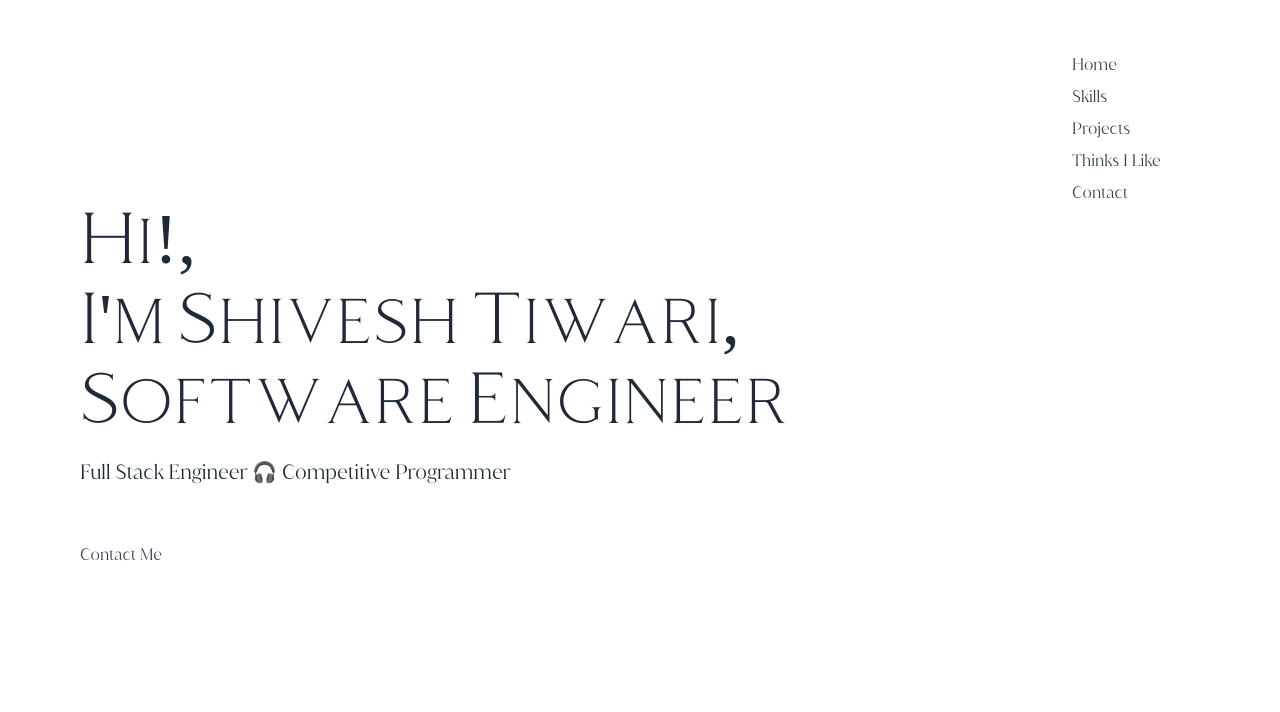
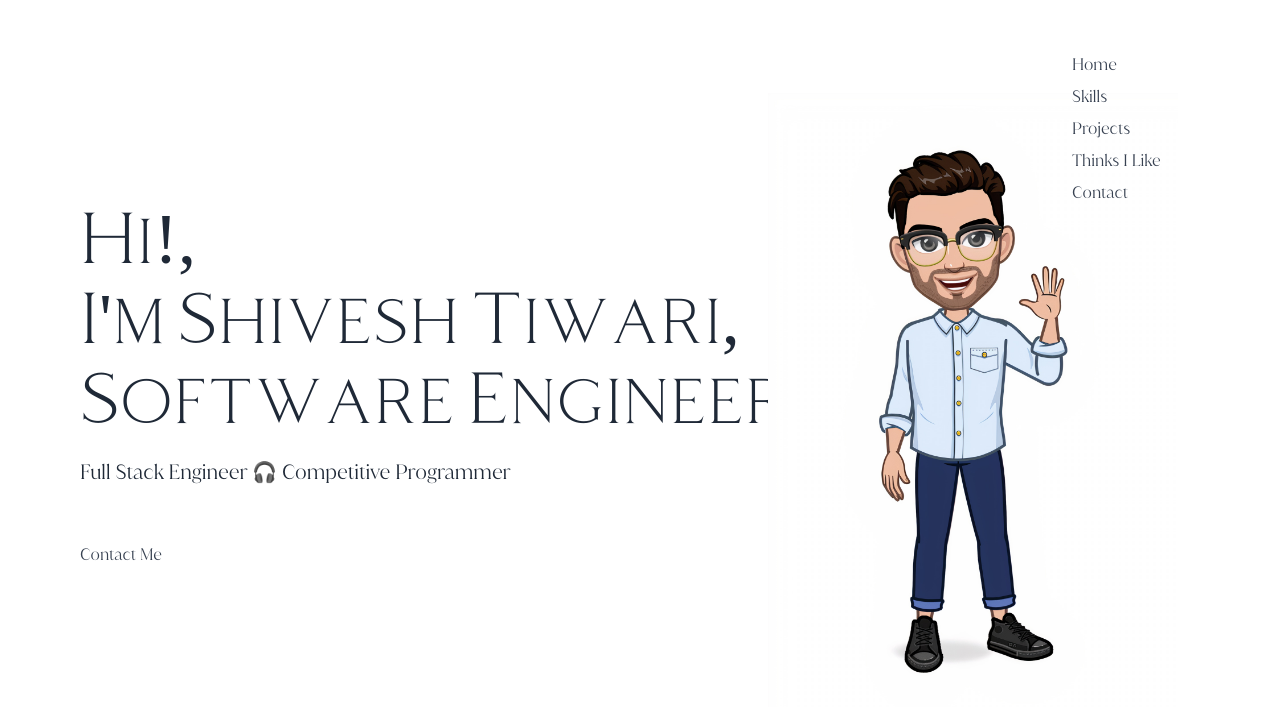
Before and after one commit to Sonkar-Shreya/portfolio, a React (Create React App) app: page / in a window 1280 px wide. Shown: the top 712 px of the page. Built offline with nearby package versions, Linux system fonts and the light colour scheme.

Commit message:
working on project details page

```diff
--- a/src/App.js
+++ b/src/App.js
@@ -1,15 +1,11 @@
 import React from 'react';
 import PageRoutes from './routes'
 import './App.css'
-import {
-  Navbar,
-} from './container/components/'
 import { ToastContainer } from 'react-toastify';
 
 function App() {
   return (
     <div className='fullScreenContainer relative '>
-      <Navbar />
       <PageRoutes />
       <ToastContainer />
     </div>
--- a/src/container/components/landing/NameSection.js
+++ b/src/container/components/landing/NameSection.js
@@ -1,72 +1,79 @@
 import React, { createRef } from 'react'
 import {
 	LargeChar,
-	CustomButton,
 	FullStop,
-	Image,
 	NavButton,
 } from '../'
+import {
+	EnhancedHii
+} from '../../../constants/images'
 
 const NameSection = () => {
 	const singleLineClass = 'flex my-1 items-end ';
 
 	return (
-		<div className = 'flex justify-center flex-col h-full px-20 relative overflow-hidden' style ={{backgroundColor: '#fff'}}>
-			<div className  = {singleLineClass}>
-				<LargeChar char = 'H' />
-				<LargeChar char = 'i' />
-				<LargeChar char = '!' />
-				<LargeChar char = ',' />
+		<div className='flex items-center h-full'>
+			<div className='w-3/5 flex justify-center flex-col h-full pl-20 relative overflow-hidden'>
+				<div className={singleLineClass}>
+					<LargeChar char='H' />
+					<LargeChar char='i' />
+					<LargeChar char='!' />
+					<LargeChar char=',' />
 				</div>
 
-			<div className = {singleLineClass}>
-				<LargeChar char = 'I' />
-				<LargeChar char = "'"/>
-				<LargeChar char = 'm' />
-				<LargeChar char = 'S' space />
-				<LargeChar char = 'h' />
-				<LargeChar char = 'i' />
-				<LargeChar char = 'v' />
-				<LargeChar char = 'e' />
-				<LargeChar char = 's' />
-				<LargeChar char = 'h' />
-				<LargeChar char = 'T' space />
-				<LargeChar char = 'i' />
-				<LargeChar char = 'w' />
-				<LargeChar char = 'a' />
-				<LargeChar char = 'r' />
-				<LargeChar char = 'i' />
-				<LargeChar char = ',' />
+				<div className={singleLineClass}>
+					<LargeChar char='I' />
+					<LargeChar char="'" />
+					<LargeChar char='m' />
+					<LargeChar char='S' space />
+					<LargeChar char='h' />
+					<LargeChar char='i' />
+					<LargeChar char='v' />
+					<LargeChar char='e' />
+					<LargeChar char='s' />
+					<LargeChar char='h' />
+					<LargeChar char='T' space />
+					<LargeChar char='i' />
+					<LargeChar char='w' />
+					<LargeChar char='a' />
+					<LargeChar char='r' />
+					<LargeChar char='i' />
+					<LargeChar char=',' />
 				</div>
 
-			<div className = {singleLineClass}>
-				<LargeChar char = 'S'/>
-				<LargeChar char = 'o'/>
-				<LargeChar char = 'f'/>
-				<LargeChar char = 't'/>
-				<LargeChar char = 'w'/>
-				<LargeChar char = 'a'/>
-				<LargeChar char = 'r'/>
-				<LargeChar char = 'e'/>
-				<LargeChar char = 'E' space/>
-				<LargeChar char = 'n'/>
-				<LargeChar char = 'g'/>
-				<LargeChar char = 'i'/>
-				<LargeChar char = 'n'/>
-				<LargeChar char = 'e'/>
-				<LargeChar char = 'e'/>
-				<LargeChar char = 'r'/>
+				<div className={singleLineClass}>
+					<LargeChar char='S' />
+					<LargeChar char='o' />
+					<LargeChar char='f' />
+					<LargeChar char='t' />
+					<LargeChar char='w' />
+					<LargeChar char='a' />
+					<LargeChar char='r' />
+					<LargeChar char='e' />
+					<LargeChar char='E' space />
+					<LargeChar char='n' />
+					<LargeChar char='g' />
+					<LargeChar char='i' />
+					<LargeChar char='n' />
+					<LargeChar char='e' />
+					<LargeChar char='e' />
+					<LargeChar char='r' />
 					<FullStop classes=' mb-3' size={2} />
 				</div>
 
-			<div className = 'text-gray-800 py-5 text-xl font-Juana z-10 hoverable cursor-pointer'>
+				<div className='text-gray-800 py-5 text-xl font-Juana z-10 hoverable cursor-pointer'>
 					<span> Full Stack Engineer </span>
 					<span>&#127911;</span>
 					<span> Competitive Programmer </span>
 				</div>
 
-			<div className = 'w-24 my-8 z-10'>
-				<NavButton text='Contact Me' href='#contact' ref={createRef() } />
+				<div className='w-24 my-8 z-10'>
+					<NavButton text='Contact Me' href='#contact' ref={createRef()} />
+				</div>
+			</div>
+
+			<div className='w-2/5 flex justify-start'>
+				<img src={EnhancedHii} className='w-4/5' />
 			</div>
 		</div>
 	)
--- a/src/container/pages/Landing.js
+++ b/src/container/pages/Landing.js
@@ -7,11 +7,13 @@ import {
   ProjectSection,
   TechStackSection,
   WhatElse,
+  Navbar,
 } from '../components'
 
 const Landing = () => {
   return (
     <FullScreen>
+      <Navbar />
       <SnapElement id='home' > <NameSection /> </SnapElement>
       <SnapElement id='skills' > <TechStackSection /> </SnapElement>
       <SnapElement id='projects' > <ProjectSection /> </SnapElement>
--- /dev/null
+++ b/src/container/pages/Project.js
@@ -0,0 +1,12 @@
+import React from 'react'
+
+const Project = () => {
+    return(
+        <div>
+            <div>this contains my project</div>
+
+        </div>
+    )
+}
+
+export default Project
--- /dev/null
+++ b/src/container/pages/index.js
@@ -0,0 +1,2 @@
+export { default as Landing } from './Landing'
+export { default as Project } from './Project'
--- a/src/routes/index.js
+++ b/src/routes/index.js
@@ -5,14 +5,17 @@ import {
   Route
 } from "react-router-dom";
 import endpoints from '../utils/API/endpoints';
-import { Navbar } from '../container/components'
-import Landing from '../container/pages/Landing'
+import {
+  Landing,
+  Project
+} from '../container/pages'
 
 function PageRoutes() {
   return (
     <Router>
       <Routes>
         <Route path={endpoints.slash} element={<Landing />} />
+        <Route path={endpoints.project} element={<Project />} />
       </Routes>
     </Router>
   )
--- a/src/utils/API/endpoints.js
+++ b/src/utils/API/endpoints.js
@@ -2,7 +2,7 @@ const endpoints = {
     slash: '/',
     login: "login",
     signOut: "signout",
-    posts: 'posts',
+    project: 'project',
     profile: 'profile',
     register: 'register',
     stats: 'stats',
```
Lines whose indentation alone changed are shown as unchanged.
